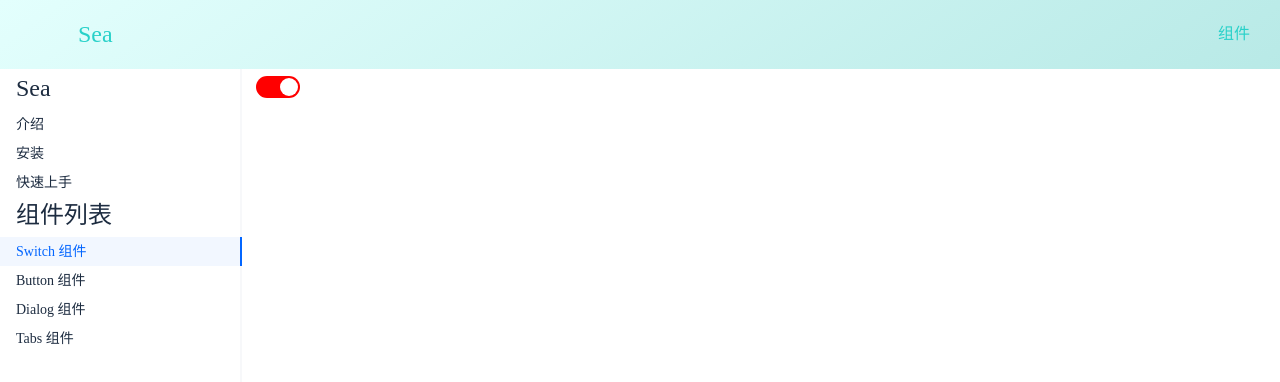
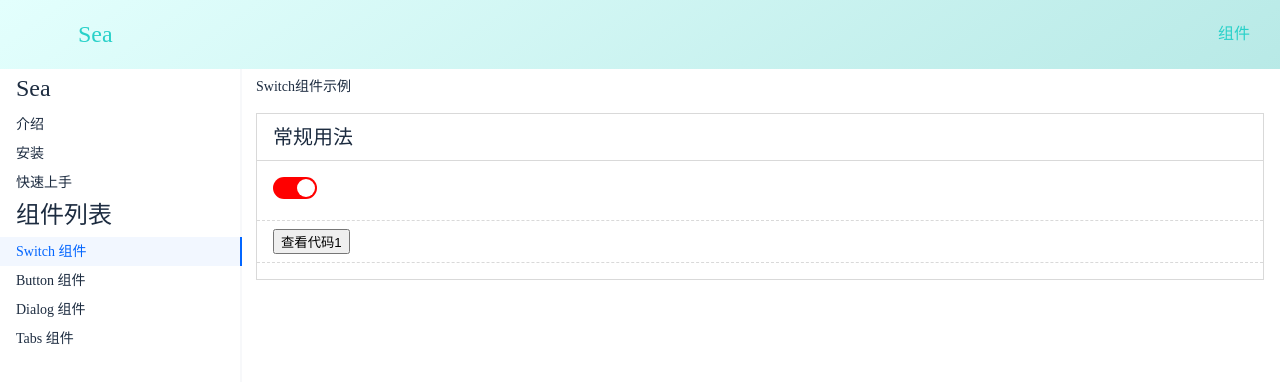
Before and after one commit to yinhaiying/vue3-ts-ui, a Vue app: page /doc/switch in a window 1280 px wide. Shown: the top 382 px of the page. Built offline with nearby package versions, Linux system fonts and the light colour scheme.

Commit message:
使用自定义loader来处理块状demo的展示

```diff
--- a/src/components/SwitchDemo.vue
+++ b/src/components/SwitchDemo.vue
@@ -1,30 +1,65 @@
 <template>
   <div class="switch-demo">
-    <!-- <Switch :value = "checked" @update:value = "change"></Switch> -->
-    <Switch v-model:value = "checked" :active-color = "activeColor" :inactive-color = "inactiveColor"></Switch>
+    <h1>Switch组件示例</h1>
+    <div class="demo">
+      <h2>常规用法</h2>
+      <div class="demo-component">
+        <SwitchDemo1></SwitchDemo1>
+      </div>
+      <div class="demo-actions">
+        <button>查看代码1</button>
+      </div>
+      <div class="demo-code">
+        <pre>{{switchDemo1Content}}</pre>
+      </div>
+    </div>
   </div>
+
 </template>
 
-<script lang='ts'>
-import {defineComponent,ref} from 'vue'
-import Switch from  "../lib/switch/Switch.vue"
+<script lang="ts">
+import { defineComponent, ref } from "vue";
+import SwitchDemo1 from "../examples/switch/SwitchDemo1.vue"
+
 export default defineComponent({
-  name:'SwitchDemo',
+  name: "SwitchDemo",
   components: {
-    Switch
+    SwitchDemo1
   },
-  props: {},
   setup(){
-    const checked = ref(true);
-    const activeColor = ref("red");
-    const inactiveColor = ref("green");
+    const switchDemo1Content = SwitchDemo1.__docs;
     return {
-      checked,
-      activeColor,
-      inactiveColor
+      switchDemo1Content
     }
   }
-})
+});
 </script>
+
 <style lang="scss" scoped>
+$border-color: #d9d9d9;
+.demo {
+  border: 1px solid $border-color;
+  margin: 16px 0 32px;
+  >h2 {
+    font-size: 20px;
+    padding: 8px 16px;
+    border-bottom: 1px solid $border-color;
+  }
+  &-component {
+    padding: 16px;
+  }
+  &-actions {
+    padding: 8px 16px;
+    border-top: 1px dashed $border-color;
+  }
+  &-code {
+    padding: 8px 16px;
+    border-top: 1px dashed $border-color;
+    >pre {
+      line-height: 1.1;
+      font-family: Consolas, 'Courier New', Courier, monospace;
+      margin: 0;
+    }
+  }
+}
 </style>
--- /dev/null
+++ b/src/examples/switch/SwitchDemo1.vue
@@ -0,0 +1,31 @@
+
+<docs>常规用法</docs>
+<template>
+  <Switch
+    v-model:value="checked"
+    :active-color="activeColor"
+    :inactive-color="inactiveColor"
+  ></Switch>
+</template>
+
+<script lang="ts">
+import { defineComponent, ref } from "vue";
+import Switch from "../../lib/switch/Switch.vue";
+export default defineComponent({
+  name: "SwitchDemo",
+  components: {
+    Switch,
+  },
+  props: {},
+  setup() {
+    const checked = ref(true);
+    const activeColor = ref("red");
+    const inactiveColor = ref("green");
+    return {
+      checked,
+      activeColor,
+      inactiveColor,
+    };
+  },
+});
+</script>
--- a/tsconfig.json
+++ b/tsconfig.json
@@ -34,7 +34,7 @@
     "src/**/*.vue",
     "tests/**/*.ts",
     "tests/**/*.tsx"
-, "src/assets/js/bg-animate.js"  ],
+, "src/assets/js/bg-animate.js", "src/loaders/docs-loader.js"  ],
   "exclude": [
     "node_modules"
   ]
--- a/vue.config.js
+++ b/vue.config.js
@@ -1,4 +1,31 @@
+
 module.exports = {
+    // publicPath:"./",
+    configureWebpack: config => {
+
+
+        let myConfig = {
+            module:{}
+        }
+        myConfig.module = {
+            // rules: [
+            //     {
+            //         test: /\.vue$/,
+            //         loader: 'vue-loader',
+            //         options: {
+            //             loaders: {
+            //                 'docs': require.resolve("./src/loaders/docs-loader.js")
+            //             }
+            //         }
+            //     }
+            // ]
+                rules: [{
+                    resourceQuery: /blockType=docs/,
+                    loader: require.resolve("./src/loaders/docs-loader.js"),
+                }]
+        }
+        return myConfig;
+    },
     chainWebpack: config => {
         config.module
             .rule('md')
@@ -9,5 +36,6 @@ module.exports = {
             .use('markdown-loader')
             .loader('markdown-loader')
             .end()
-    }
+    },
+
 }
```
Also changed, not shown: src/loaders/docs-loader.js (added, +18 -0 lines).
